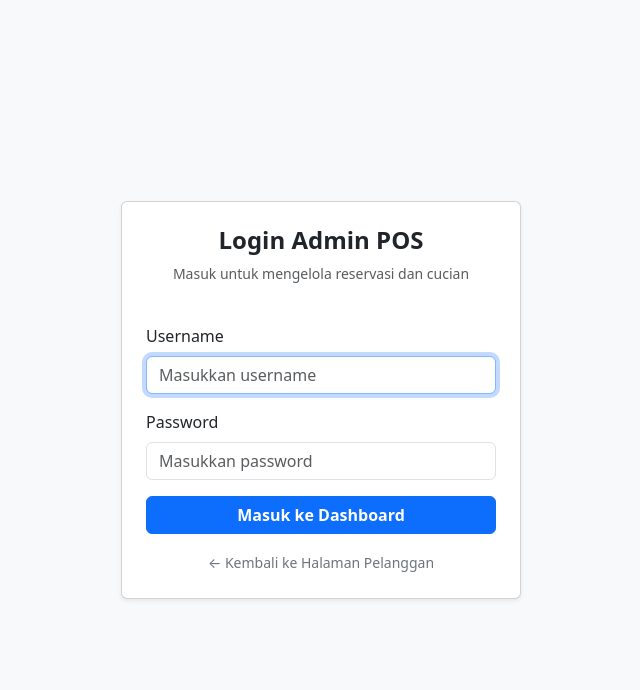
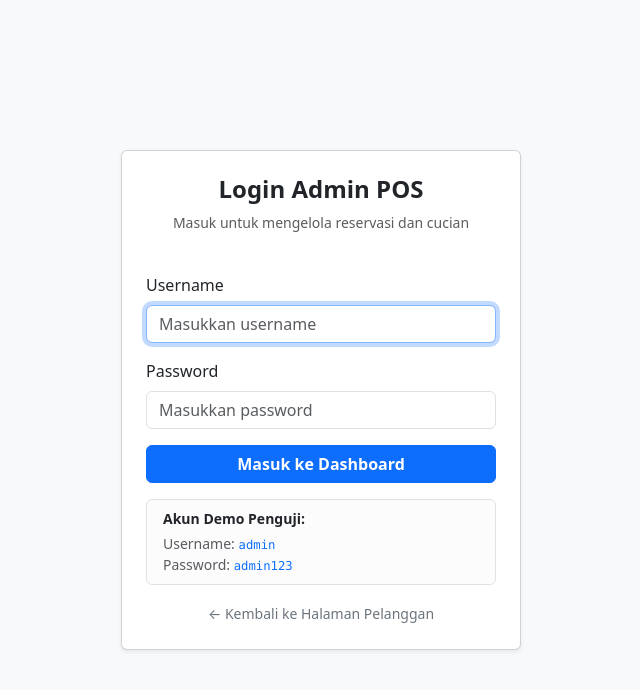
Before and after one commit to 25210146-arch/sistem-laundry, a Spring Boot app: page /login in a window 1280 px wide. Shown: the top 690 px of the page, without its empty margins (319-959 px from the left). Run offline with Spring Boot 4, Linux system fonts and the light colour scheme.

Commit message:
tambah catatan akun demo di login

```diff
--- a/sistem-laundry/src/main/resources/templates/login.html
+++ b/sistem-laundry/src/main/resources/templates/login.html
@@ -33,6 +33,13 @@
         <button type="submit" class="btn btn-primary w-100 fw-semibold">Masuk ke Dashboard</button>
     </form>
 
+    <!-- Catatan Akun Demo Penguji -->
+    <div class="alert alert-light border mt-3 mb-0 py-2 px-3 small text-muted">
+        <div class="fw-semibold text-dark mb-1">Akun Demo Penguji:</div>
+        <div>Username: <code class="text-primary">admin</code></div>
+        <div>Password: <code class="text-primary">admin123</code></div>
+    </div>
+
     <div class="text-center mt-3">
         <a th:href="@{/}" class="text-decoration-none small text-secondary">&larr; Kembali ke Halaman Pelanggan</a>
     </div>
```
